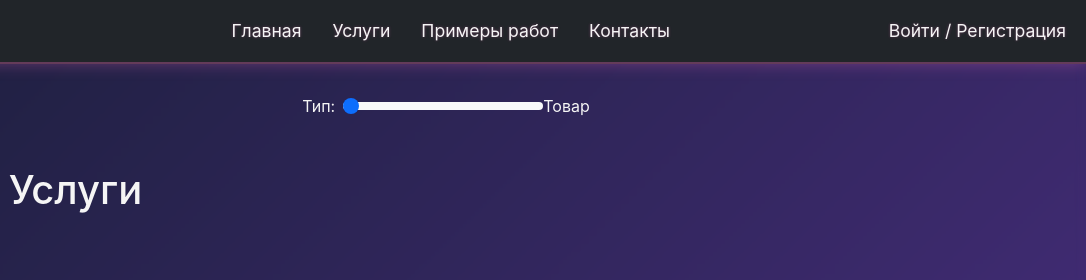
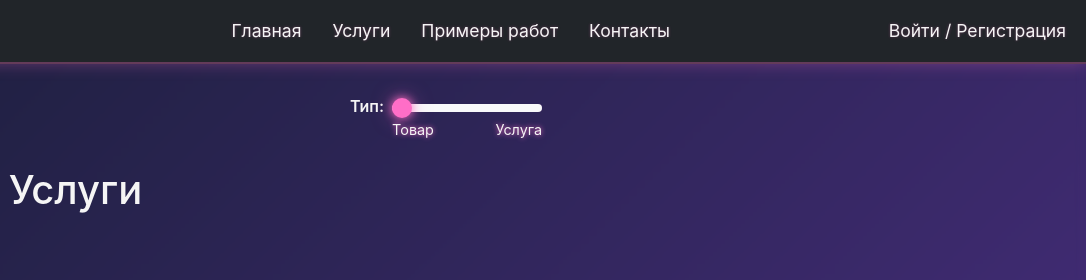
Before and after one commit to walterrainGIT/smart-home-frontend, a website: page src/services/services.html in a window 1280 px wide. Shown: the top 280 px of the page, 194-1280 px from the left. Drawn offline with nearby package versions, Linux system fonts and the light colour scheme; no server answers.

Commit message:
slider new style

```diff
--- a/src/services/services.css
+++ b/src/services/services.css
@@ -92,3 +92,63 @@
         grid-template-columns: 1fr;
     }
 }
+
+.slider-wrapper {
+    width: 150px; /* компактная ширина */
+    position: relative;
+}
+
+.neon-slider {
+    -webkit-appearance: none;
+    width: 100%;
+    height: 8px;
+    background: rgba(255, 110, 199, 0.2);
+    border-radius: 5px;
+    outline: none;
+    transition: all 0.3s ease;
+}
+
+.neon-slider::-webkit-slider-thumb {
+    -webkit-appearance: none;
+    appearance: none;
+    width: 20px;
+    height: 20px;
+    background: #ff6ec7;
+    border-radius: 50%;
+    cursor: pointer;
+    box-shadow: 0 0 10px #ff6ec7, 0 0 20px rgba(255,110,199,0.5);
+    transition: all 0.3s ease;
+    margin-top: -6px; /* чтобы центрировать относительно трека */
+}
+
+.neon-slider::-webkit-slider-thumb:hover {
+    transform: scale(1.2);
+    box-shadow: 0 0 20px #ff6ec7, 0 0 30px rgba(255,110,199,0.5);
+}
+
+/* Для Firefox */
+.neon-slider::-moz-range-thumb {
+    width: 20px;
+    height: 20px;
+    background: #ff6ec7;
+    border-radius: 50%;
+    cursor: pointer;
+    box-shadow: 0 0 10px #ff6ec7, 0 0 20px rgba(255,110,199,0.5);
+}
+
+/* Тексты под слайдером */
+.slider-texts {
+    position: absolute;
+    width: 100%;
+    top: 25px;
+    font-size: 0.9rem;
+    display: flex;
+    justify-content: space-between;
+    color: #f5f5f5;
+    text-shadow: 0 0 5px #ff6ec7;
+}
+
+.slider-label {
+    font-weight: 600;
+    color: #f5f5f5;
+}
--- a/src/services/services.html
+++ b/src/services/services.html
@@ -19,10 +19,16 @@
 
 <!-- Блок фильтров -->
 <div class="container mt-4">
-    <div class="d-flex justify-content-center">
-        <label for="typeSlider" class="me-2">Тип:</label>
-        <input type="range" id="typeSlider" min="0" max="1" step="1" value="0" class="form-range" style="width: 200px;">
-        <span id="typeLabel">Товар</span>
+    <div class="d-flex justify-content-center align-items-center">
+        <span class="me-2 slider-label">Тип:</span>
+
+        <div class="slider-wrapper position-relative">
+            <input type="range" id="typeSlider" min="0" max="1" step="1" value="0" class="form-range neon-slider">
+            <div class="slider-texts d-flex justify-content-between">
+                <span>Товар</span>
+                <span>Услуга</span>
+            </div>
+        </div>
     </div>
 </div>
 
```
